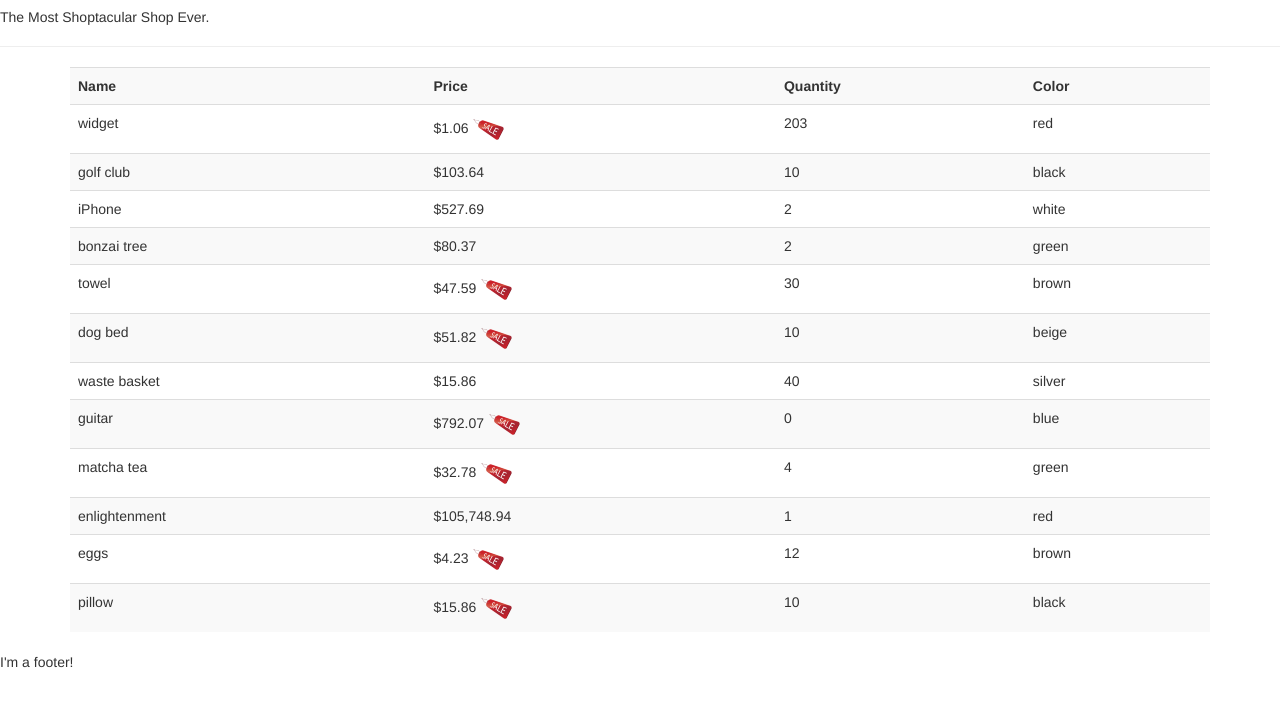
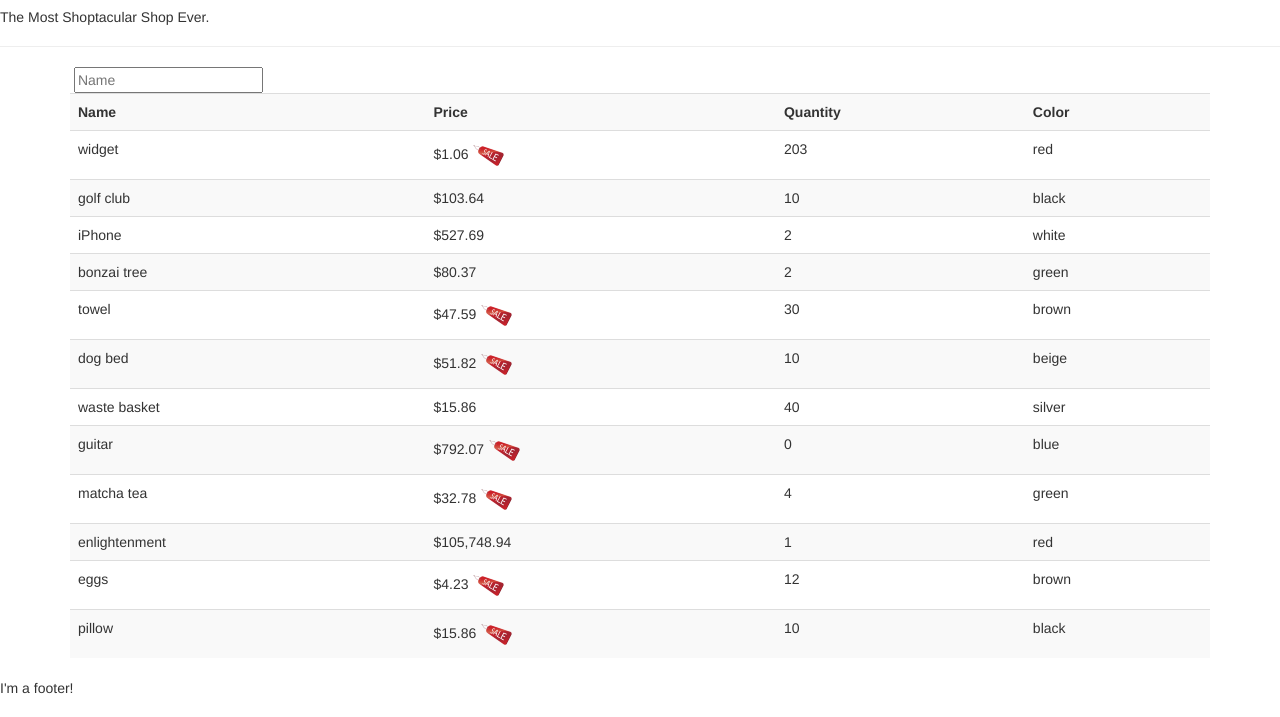
Before and after one commit to WatchTheGap/Shopular, a plain HTML site: page src/index.html in a window 1280 px wide. Shown: the part 83-800 px from the top of the page. Drawn offline with nearby package versions, Linux system fonts and the light colour scheme.

Commit message:
started form for shop owner input. updated readme

```diff
--- a/src/index.html
+++ b/src/index.html
@@ -17,6 +17,14 @@
 
     </header>
 
+    <main class='container'>
+      <form name='addinv' class='' >
+        <label for='nameInput'></label>
+        <input type="text" name='nameInput' required placeholder='Name'>
+
+      </form>
+
+    </main>
     <main class='container'>
 
       <table ng-controller='InventoryController as iCtrl' class='table table-striped col-lg-8'>
```
Also changed, not shown: README.md.
